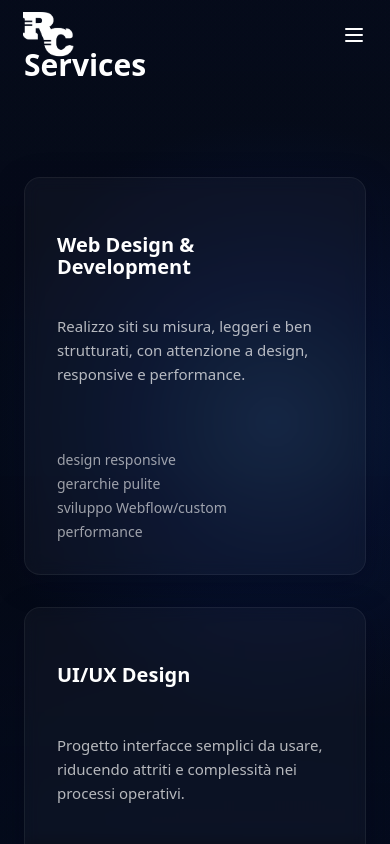
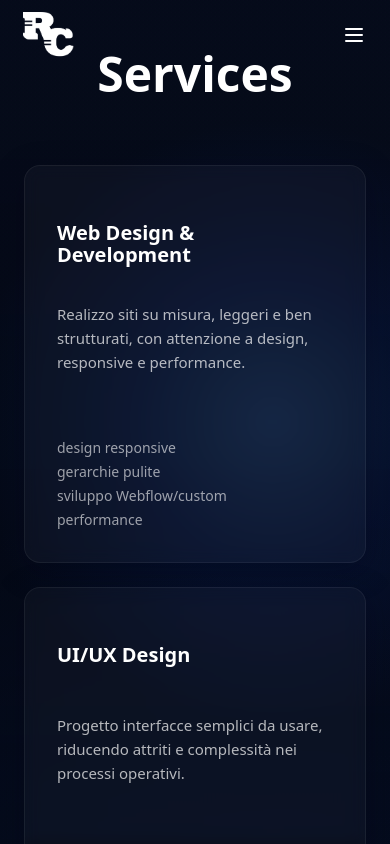
Before and after one commit to Riccardocassis/personal-website-v2, a Vue app: page /services in a window 390 px wide. Shown: the top 844 px of the page. Built offline with nearby package versions, Linux system fonts and the light colour scheme.

Commit message:
fix: migliora il layout e la spaziatura della sezione servizi per dispositivi mobili

```diff
--- a/src/pages/Services.vue
+++ b/src/pages/Services.vue
@@ -2,12 +2,12 @@
   <section class="relative max-w-6xl mx-auto px-4 py-20 text-white">
     <div class="fixed inset-0 pointer-events-none z-0" aria-hidden="true" style="background: radial-gradient(circle at 70% 50%, rgba(59,130,246,0.22), rgba(29,78,216,0.16) 28%, rgba(30,58,138,0.10) 60%);"></div>
     <div class="relative z-10">
-    <header class="mb-4 px-2">
-      <h1 class="text-3xl md:text-6xl font-extrabold text-white leading-tight">Services</h1>
+    <header class="mb-4 px-2 text-center">
+      <h1 class="text-5xl font-extrabold mb-2 text-white">Services</h1>
     </header>
 
     <!-- Symmetric 2x2 icon block -->
-    <div class="icons-2x2 mx-auto mb-4">
+    <div class="icons-2x2 mx-auto mb-2">
       <div class="grid grid-cols-2 gap-4 w-max mx-auto">
         <div class="w-6 h-6 rounded-full bg-white/6"></div>
         <div class="w-6 h-6 rounded-full bg-white/6"></div>
@@ -16,7 +16,7 @@
       </div>
     </div>
 
-    <div class="services-grid grid grid-cols-1 sm:grid-cols-2 gap-8 md:gap-10 lg:gap-12 px-2 items-stretch auto-rows-fr">
+    <div class="services-grid grid grid-cols-1 sm:grid-cols-2 gap-6 md:gap-10 lg:gap-12 px-2 items-stretch auto-rows-fr -mt-6 md:mt-0">
       <!-- Card 1 -->
       <article class="service-card bg-transparent border p-8 rounded-2xl flex flex-col justify-between h-full w-full" tabindex="0">
         <h2 class="text-xl font-semibold text-white mb-3">Web Design & Development</h2>
```
